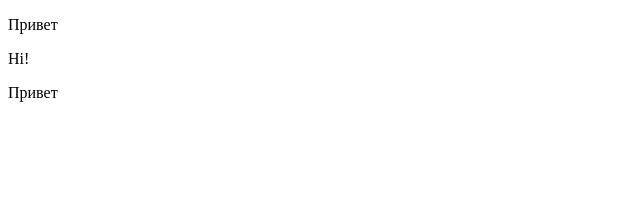
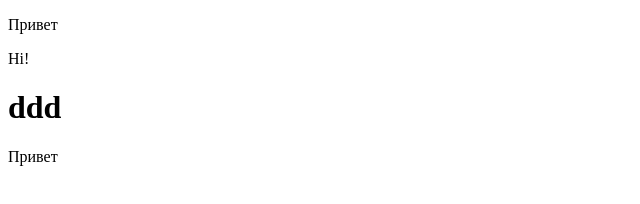
Before and after one commit to Abrikox/test, a plain HTML site: page Learn/index.html in a window 1280 px wide. Shown: the whole page, without its empty margins (0-640 px from the left). Drawn offline with Linux system fonts and the light colour scheme.

Commit message:
4 commit

```diff
--- a/Learn/index.html
+++ b/Learn/index.html
@@ -8,6 +8,7 @@
 
     <p>Привет</p>
     <p>Hi!</p>
+    <h1>ddd</h1>
     <p>Привет</p>
 
 </body>
```
